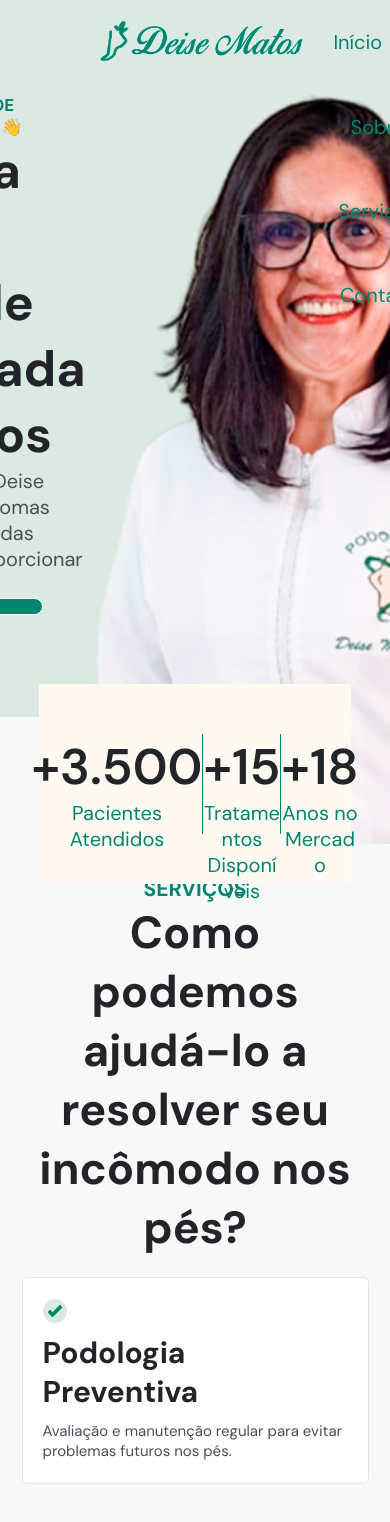
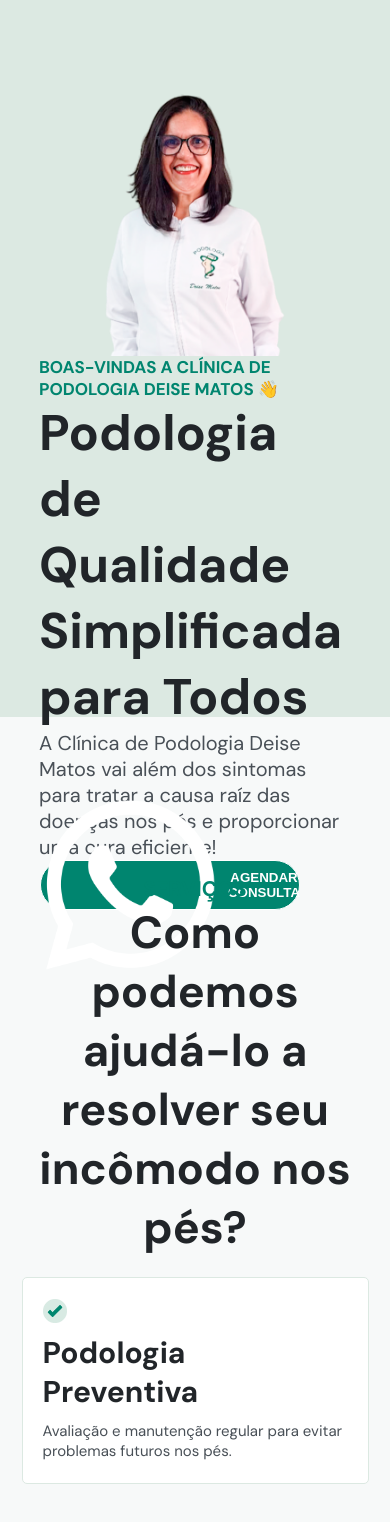
Before and after one commit to devfelipeeduardo/site-podologia-deise-matos-react-router, a React app: page / in a window 390 px wide. Shown: the top 1522 px of the page. Built offline with nearby package versions, Linux system fonts and the light colour scheme; the HTML template or start-up script is replaced by a standard one.

Commit message:
styles(responsiviness): inicio da responsividade, estudando boas praticas para evitar perder tempo em outras paginas, fiz algumas alteracoes menores no Home e no Schedule Button e no Footer.

```diff
--- a/src/components/Footer/Footer.jsx
+++ b/src/components/Footer/Footer.jsx
@@ -2,7 +2,7 @@ import styles from "../Footer/Footer.module.css"
 import deiseIcon from "../../assets/logo-deise-matos.png"
 import facebookIcon from "../../assets/facebook-icon.svg"
 import instagramIcon from "../../assets/instagram-icon.svg"
-import whatsAppIcon from "../../assets/logo-whatsapp.png"
+import whatsAppIconWhite from "../../assets/logo-whatsapp-white.png"
 
 function Footer() {
     return (
@@ -12,21 +12,20 @@ function Footer() {
                     <img className={styles['logo']} src={deiseIcon} alt="Logo da Clínica" />
                     <p>O profissional que você procura! 🔎</p>
                     <span className={styles['social-media-logos']}>
-                        <a><img className={styles['fb-logo']} src={facebookIcon} alt="Logo Facebook" /></a>
-                        <a><img className={styles['insta-logo']} src={instagramIcon} alt="Logo Instagram" /></a>
-                        <a><img className={styles['whatsapp-logo']} src={whatsAppIcon} alt="Logo WhatsApp" /></a>
-
+                        <a href="https://api.whatsapp.com/send/?phone=5511975126282&text&type=phone_number&app_absent=0" target="blank"><img className={styles['whatsapp-logo']} src={whatsAppIconWhite} alt="Logo WhatsApp" /></a>
+                        <a href="https://www.instagram.com/podologiadeisematos/" target="blank"><img className={styles['insta-logo']} src={instagramIcon} alt="Logo Instagram" /></a>
+                        <a href="https://www.facebook.com/deisematos.matos.1" target="blank"><img className={styles['fb-logo']} src={facebookIcon} alt="Logo Facebook" /></a>
                     </span>
+                </div>
+                <div className={styles["contact-information-card"]}>
+                    <h2>Contato</h2>
+                    <span>+11 97512-6282</span>
+                    <span className={styles['email']}>podologiadeisematos@gmail.com</span>
                 </div>
                 <div className={styles['rights']}>
                     ©2025 - Podologia Deise Matos.
                     <br/>
                     Todos os direitos reservados.
-                </div>
-                <div className={styles["contact-information-card"]}>
-                    <h2>Contato</h2>
-                    <span>+11 97512-6282</span>
-                    <span className={styles['email']}>podologiadeisematos@gmail.com</span>
                 </div>
             </div>
 
--- a/src/components/Footer/Footer.module.css
+++ b/src/components/Footer/Footer.module.css
@@ -56,6 +56,8 @@ footer {
 .footer-content .contact-information-card {
     display: flex;
     flex-direction: column;
+    align-items: flex-start;
+    gap: 15px;
 }
 
 .footer-content span{
--- a/src/components/ScheduleButton/ScheduleButton.jsx
+++ b/src/components/ScheduleButton/ScheduleButton.jsx
@@ -1,8 +1,22 @@
+import { useEffect } from "react";
 import styles from "./ScheduleButton.module.css"
+import whatsAppIconWhite from "../../assets/logo-whatsapp-white.png"
+import whatsAppIconGreen from "../../assets/logo-whatsapp-green.png"
 
 function ScheduleButton({ color, dimension }) {
+
+    useEffect(() => {
+    new Image().src = whatsAppIconWhite;
+    new Image().src = whatsAppIconGreen;
+  }, []);
+
   return (
-    <button className={`${styles['schedule-button']} ${styles[color]} ${styles[dimension]}`}>AGENDAR CONSULTA</button>
+    <a href="https://api.whatsapp.com/send/?phone=5511975126282&text&type=phone_number&app_absent=0" target="blank">
+      <button className={`${styles['schedule-button']} ${styles[color]} ${styles[dimension]}`}>
+        <img src={color === "white" ? whatsAppIconWhite : whatsAppIconGreen} className={styles['whatsapp-icon']} alt="" />
+        AGENDAR CONSULTA
+      </button>
+    </a>
   )
 }
 
--- a/src/components/ScheduleButton/ScheduleButton.module.css
+++ b/src/components/ScheduleButton/ScheduleButton.module.css
@@ -2,8 +2,12 @@
     margin-right: 50px;
     border-radius: 50px;
     font-weight: 600;
+    transition: all .2s ease;
+    display: flex;
+    align-items: center;
+    justify-content: center;
+    gap: 8px;
     cursor: pointer;
-    transition: all .2s ease;
 }
 
 .small {
@@ -44,3 +48,7 @@
     border: 1px solid var(--brand-green);
     color: var(--brand-green);
 }
+
+.whatsapp-icon {
+    width: 17px;
+}
--- a/src/components/Sections/sections.module.css
+++ b/src/components/Sections/sections.module.css
@@ -95,3 +95,24 @@ section {
     justify-content: center;
     align-items: center;
 }
+
+@media (max-width: 768px) {
+
+    header {
+        display: none;
+    }
+
+    .hero-content {
+        flex-direction: column-reverse;
+        align-items: center;
+    }
+
+    .hero-content img {
+        width: 180px;
+        height: auto;
+    }
+
+    .hero-content .container-informations {
+        align-items: center;
+    }
+}
--- a/src/components/Statistics/Statistics.module.css
+++ b/src/components/Statistics/Statistics.module.css
@@ -37,3 +37,11 @@
     word-break: break-word;
     color: var(--brand-green);
 }
+
+@media (max-width: 768px) {
+
+    .performance-metrics {
+        display: none;
+    }
+
+}
--- a/src/index.css
+++ b/src/index.css
@@ -52,4 +52,5 @@ body {
 
 a {
   text-decoration: none;
+  cursor: pointer;
 }
--- a/src/pages/Home/Home.jsx
+++ b/src/pages/Home/Home.jsx
@@ -1,4 +1,3 @@
-// import styles from "./Home.module.css"
 import HeroSection from "../../components/Sections/HeroSection";
 import NeutralSection from "../../components/Sections/NeutralSection/NeutralSection"
 import Services from "./Contents/Services";
@@ -23,9 +22,7 @@ function Home() {
             <NeutralSection height={'small'} color={'beige'}>
                 <ContactUs />
             </NeutralSection >
-            <Footer>
-
-            </Footer>
+            <Footer />
         </>
     )
 }
```
Also changed, not shown: src/assets/logo-whatsapp-green.png (added), src/assets/logo-whatsapp-white.png (renamed from src/assets/logo-whatsapp.png).
